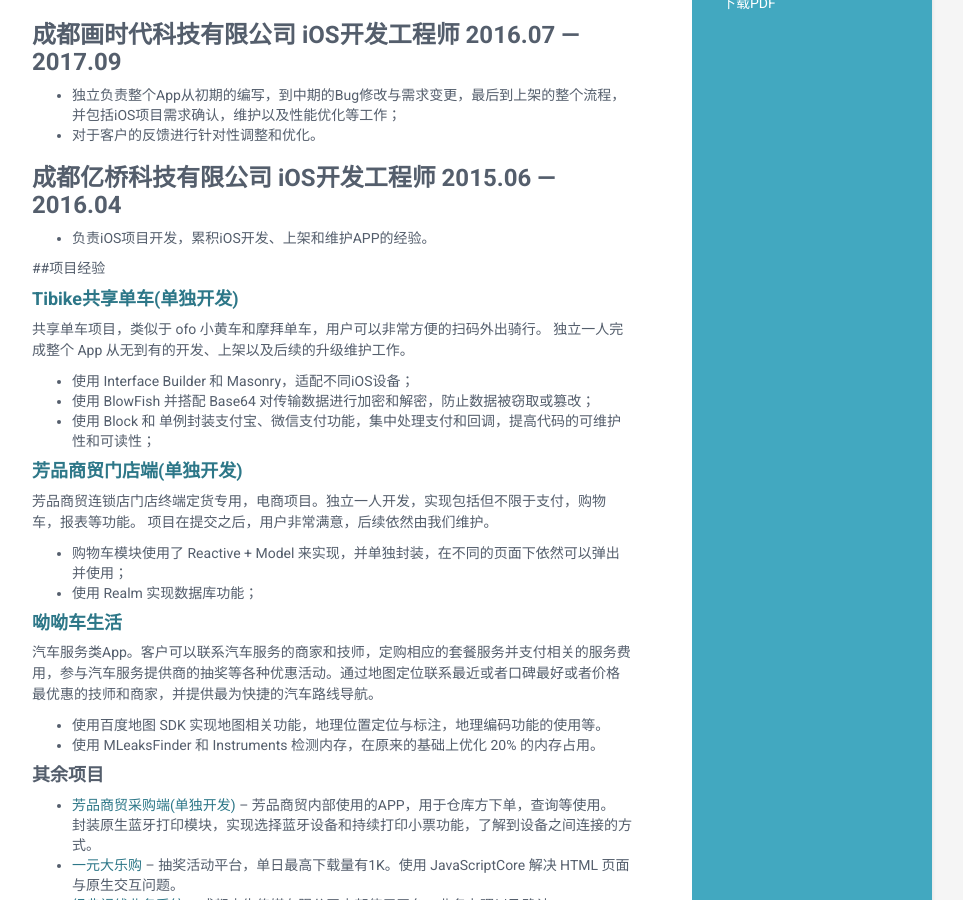
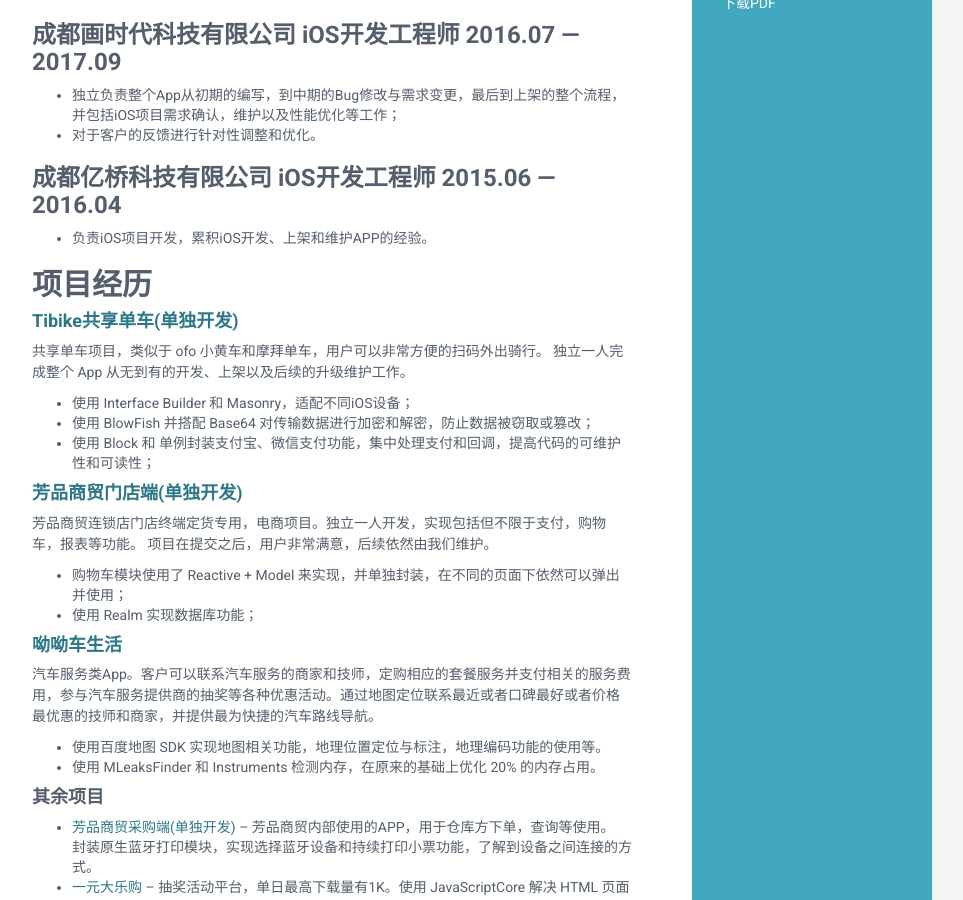
Before and after one commit to OYcedar/Resume, a Jekyll site: the page built from resume.md, in a window 1280 px wide and 900 px high, scrolled down 912 px. Shown: the whole window, without its empty margins (188-1151 px from the left). Built offline with Jekyll 4.4.1, drawn with Linux system fonts in a browser that asks for light colours; our own code applies the rules of GitHub Pages for plain Markdown files.

Commit message:
Update resume.md

```diff
--- a/resume.md
+++ b/resume.md
@@ -42,7 +42,7 @@
 
 * 负责iOS项目开发，累积iOS开发、上架和维护APP的经验。
 
-##项目经验
+## 项目经历
 #### [Tibike共享单车(单独开发)](https://itunes.apple.com/cn/app/tibike/id1221822385?l=zh&ls=1&mt=8)
 
 共享单车项目，类似于 ofo 小黄车和摩拜单车，用户可以非常方便的扫码外出骑行。
```
